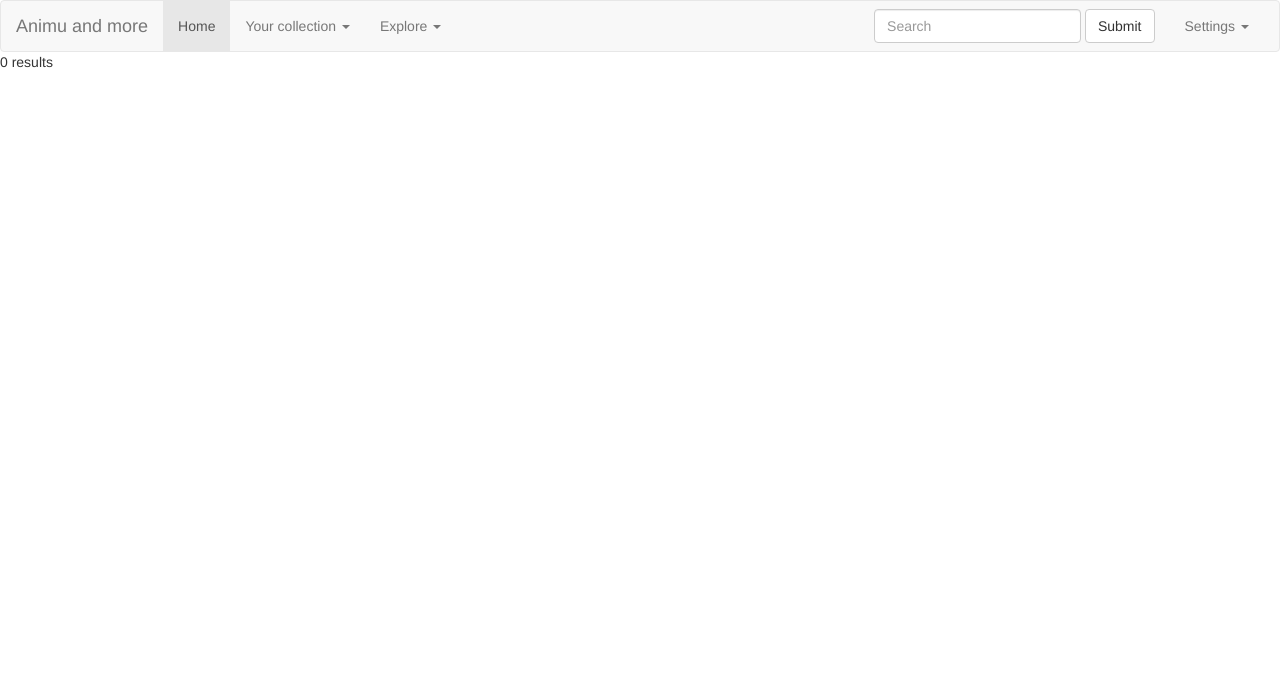
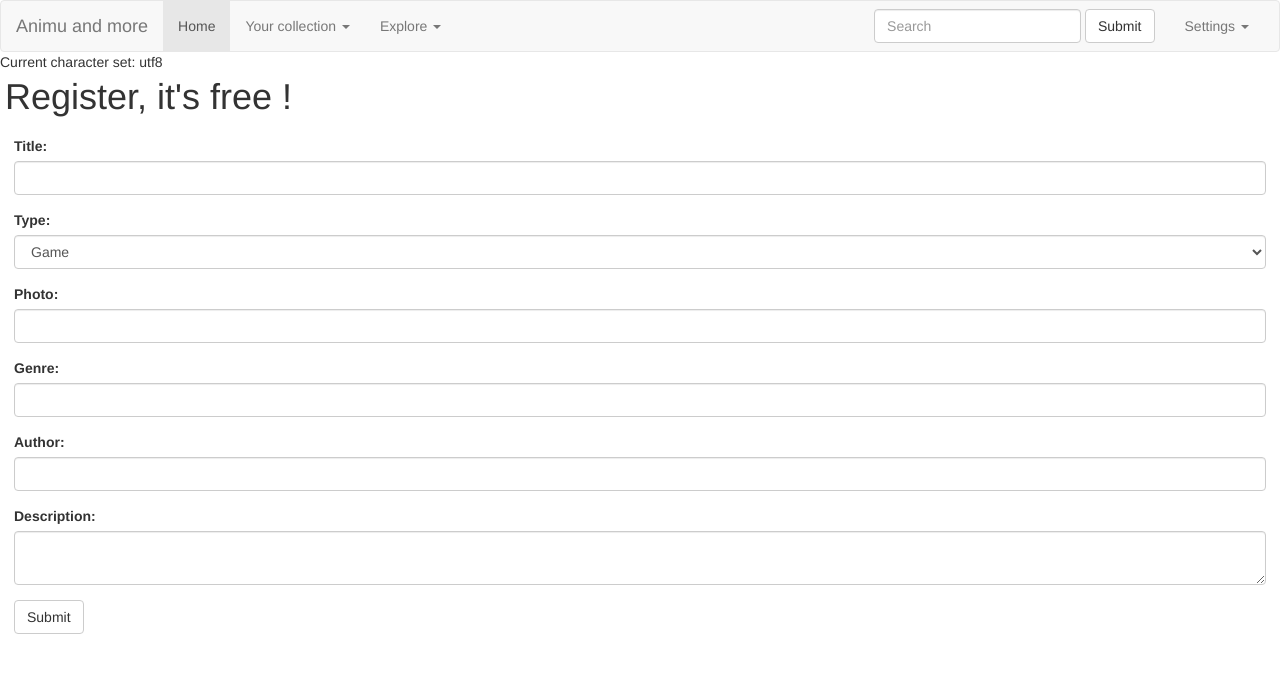
Before and after one commit to DrMultimedio/DB_ATHLONE, a PHP site: page /createContent.php in a window 1280 px wide. Shown: the top 673 px of the page. Run offline with PHP 8.4, Linux system fonts and the light colour scheme; data that the repository does not hold is empty; some libraries are stand-ins or nearby versions.

Commit message:
Unas movidas riquisimas en verdad

```diff
--- a/connection.php
+++ b/connection.php
@@ -5,7 +5,15 @@
 	$dbname = "tracktheculture";
 	$conn = new mysqli($servername, $username, $password, $dbname);
 
+
+	  if (!$conn->set_charset("utf8")) {
+	      printf("Error loading character set utf8: %s\n", $mysqli->error);
+	  } else {
+	      printf("Current character set: %s\n", $conn->character_set_name());
+	  }
+
 	if ($conn->connect_error) {
 	    die("Connection failed: " . $conn->connect_error);
 	}
+
 ?>
--- a/createContent.php
+++ b/createContent.php
@@ -8,31 +8,117 @@ include 'header.php';
 
 ?>
 <?php
-include "connection.php";
 
-$sql = "SELECT * FROM users";
+      include 'connection.php';
 
-$result = $conn->query($sql);
-if ($result->num_rows > 0) {
-    // output data of each row
-    $ids = array();
-    $names = array();
-    while($row = $result->fetch_assoc()) {
-        echo "id: " . $row["UserID"]. " - Name: " . $row["Name"]. " " . $row["Email"]. "<br>";
-        array_push($ids, $row["UserID"]);
-        array_push($names, $row["Name"]);
+     if($_SERVER["REQUEST_METHOD"] == "POST") {
 
-    }
-    echo implode(",",$ids)."<br>";
-	echo "'".  implode("','",$names) . "'" ;
-} else {
-    echo "0 results";
-}
+      $name = $_POST['title'];
+      $type = $_POST['type'];
+      $author = $_POST['author'];
+      $photo = $_POST['photo'];
+      $genre = $_POST['genre'];
+      $description = $_POST['description'];
 
+      $correct = true;
+      if($name == ""){
+        $correct = false;
+        echo "name is empty";
 
+      }
+
+      //add here regex to check email
+      if($type == "") {
+        $correct = false;
+        echo "type is empty";
+
+      }
+      //add here regex to check user
+
+      if($correct == true){
+          ECHO "entra";
+          $sql = "SELECT UserId FROM users WHERE name = '$username' ";
+          $result = mysqli_query($conn,$sql);
+          $row = mysqli_fetch_array($result,MYSQLI_ASSOC);
+
+          $count = mysqli_num_rows($result);
+
+          // If result matched $myusername and $mypassword, table row must be 1 row
+
+          if($count == 1) {
+             $correct = false;
+             echo "That name is not avaliable";
+          }
+          else {
+
+              $sql = "INSERT content
+              (name, type, author, genre, photo, description)
+              VALUES('".
+              $name ."','" .
+              $type ."','" .
+              $author."','" .
+	          $genre."','" .
+
+              $photo . "','" .
+              $description .
+               "');" ;
+               echo $sql;
+              $result = mysqli_query($conn,$sql);
+              echo $result;
+          }
+       }
+   }
 
 ?>
 
+
+  <h1 id="title-register">Register, it's free !</h1>
+  <div class="createContent-wrapper">
+    <form class="form-vertical" role="form" method="post" action="createContent.php">
+    <?php
+        //cambiar el action de a landing a la página actual, así podremos registrarnos en todas las páginas
+        //change action from landing to the actual page, that way we can register in all pages
+    ?>
+	  <div class="form-group">
+	    <label for="title">Title:</label>
+	    <input type="text" class="form-control" id="title" name="title">
+	  </div>
+	  <div class="form-group">
+  	      <label for="type">Type:</label>
+	      <select class="form-control" id="type" name = "type">
+	        <option>Game</option>
+	        <option>Serie</option>
+	        <option>Movie</option>
+      	</select>
+	  </div>
+	<?php
+	//cambiar aqui esto por seleccionar tu propia foto o subir una foto de por ahi
+	?>
+	  <div class="form-group">
+	    <label for="Photo">Photo:</label>
+	    <input type="text" class="form-control" id="photo" name = "photo">
+	  </div>
+
+	  <div class="form-group">
+	    <label for="genre">Genre:</label>
+	    <input type="text" class="form-control" id="genre" name = "genre">
+	  </div>
+
+	  <div class="form-group">
+	    <label for="author">Author:</label>
+	    <input type="text" class="form-control" id="author" name="author">
+	  </div>
+
+	  <div class="form-group">
+	    <label for="description">Description:</label>
+	    <textarea type="text" class="form-control" id="description" name="description"></textarea>
+	  </div>
+
+	  <button type="submit" class="btn btn-default">Submit</button>
+
+
+    </form>
+  </div>
 </body>
 
 
--- a/css/style.css
+++ b/css/style.css
@@ -33,3 +33,6 @@
 	height: 40vh;
 	padding: 5px;
 }
+.createContent-wrapper{
+	padding: 1em;
+}
--- a/head.php
+++ b/head.php
@@ -14,5 +14,9 @@
 <link rel="stylesheet" type="text/css" href="css/style.css">
 
 	<meta charset="UTF-8">
+<?php
+  header('Content-Type: text/html; charset=utf-8');
+
+?>
 	<title>Title of the document</title>
 </head>
```
Also changed, not shown: getUsers.php (added, +39 -0 lines), landing.php (+1 -20 lines), login.php (added, +23 -0 lines), login_form.php (added, +48 -0 lines), register_form.php (added, +96 -0 lines), 1 other file.
